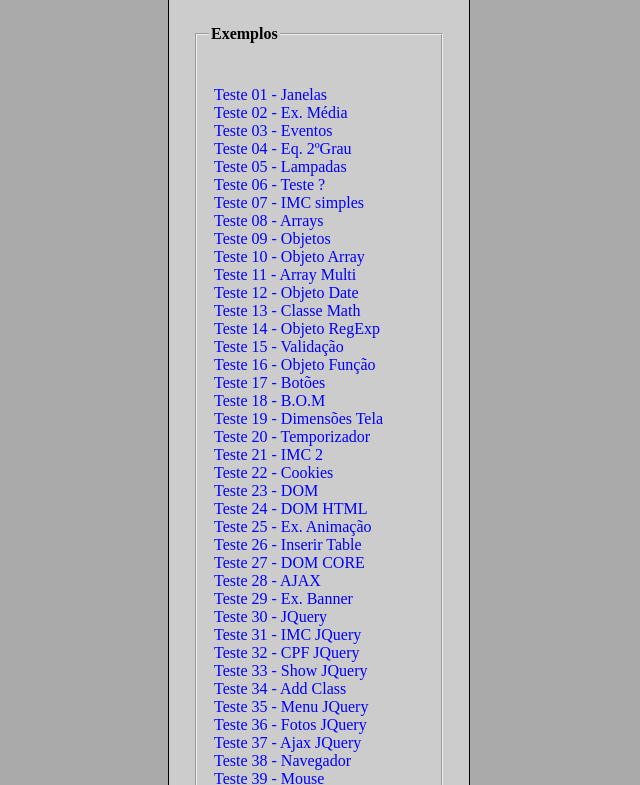
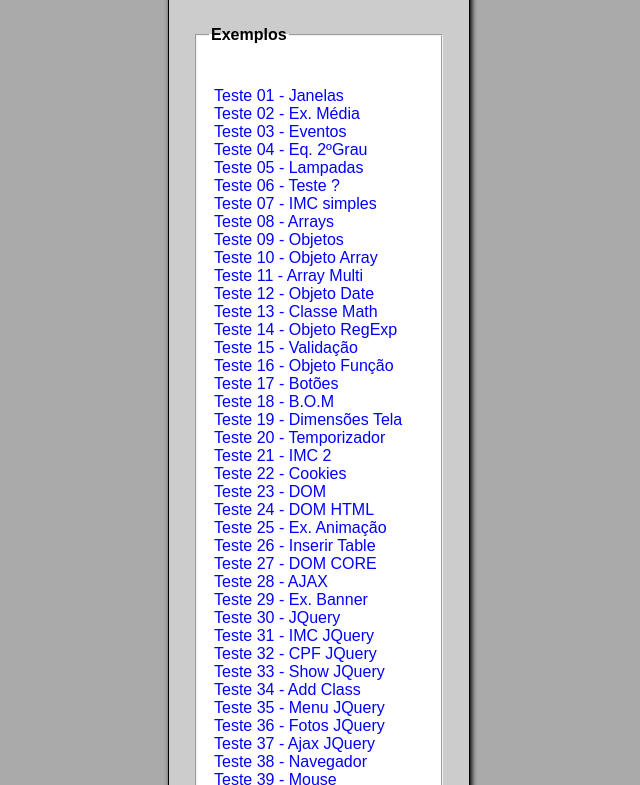
Before and after one commit to evertonmessias/testes_JS, a plain HTML site: page public_html/index.html in a window 1280 px wide. Shown: the part 92-877 px from the top of the page, without its empty margins (321-961 px from the left). Drawn offline with Linux system fonts and the light colour scheme.

Commit message:
25-02-2018_08:23:00

```diff
--- a/public_html/index.html
+++ b/public_html/index.html
@@ -6,12 +6,12 @@
 <title>Aulas JavaScript</title>
 
 <style type="text/css">
-body {background-color: #aaa;}
+body {background-color: #aaa;font-family: Arial;}
 #site{position: relative;display: block;top: 20px;
-background-color: #ccc;text-align: center;
+background-color: #ccc;text-align: center;box-shadow: 2px 2px 5px black;
 width: 300px;border: 1px solid black;margin: 0 auto;}
 span{font-size: 10px;font-weight: bold;}
-fieldset{text-align: left; margin-top: -30px; width: 220px; margin: 0 auto;margin-bottom: 25px;}
+fieldset{background-color: #fff;text-align: left; margin-top: -30px; width: 220px; margin: 0 auto;margin-bottom: 25px;}
 ul{list-style: none;}
 li{text-align: left;margin-left: -35px}
 a{color: blue;text-decoration: none;}
```
